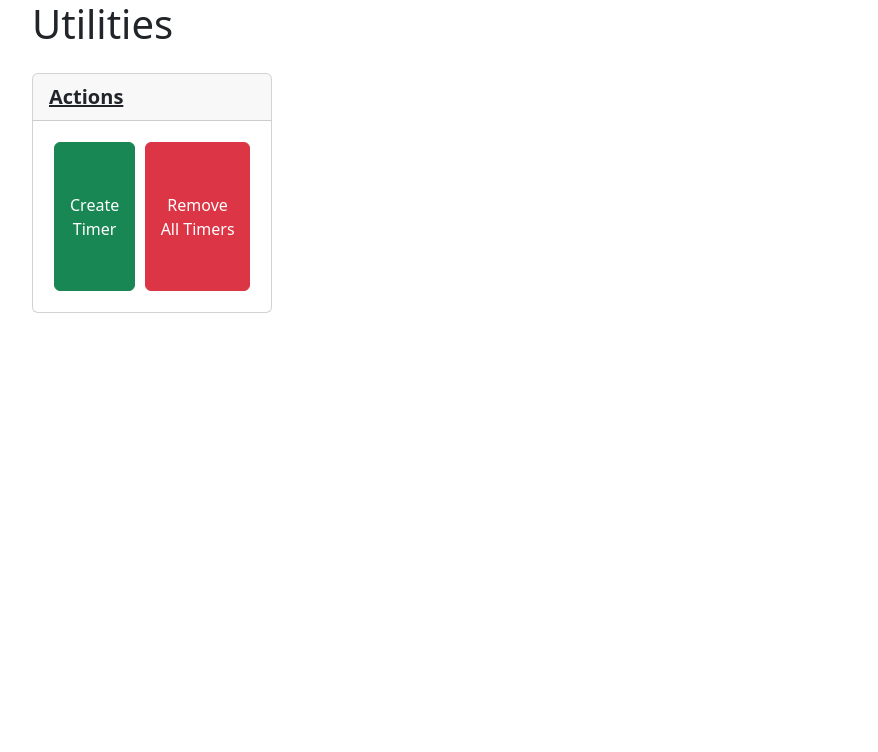
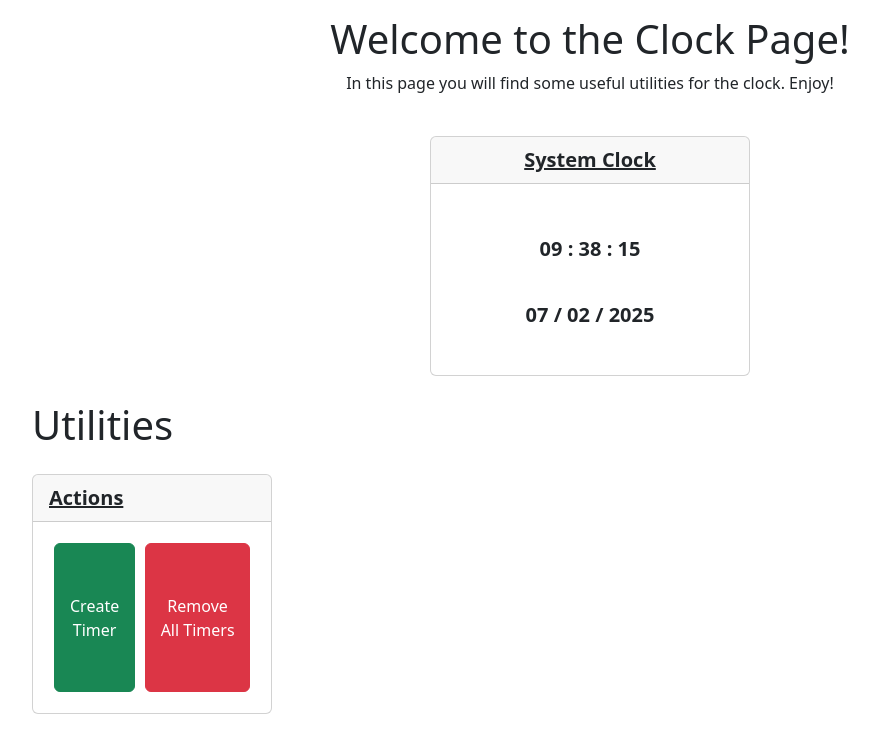
Before and after one commit to HectorJimMun/timer-website-angular, an Angular app: page / in a window 1280 px wide. Shown: the top 752 px of the page, without its empty margins (50-928 px from the left). Built offline with nearby package versions, Linux system fonts and the light colour scheme.

Commit message:
Added logic to display current system clock

```diff
--- a/src/app/app.component.html
+++ b/src/app/app.component.html
@@ -1,12 +1,19 @@
 <div class="container">
-    <h1>Utilities</h1>
-    <div class="card" style="width: 15rem; height: 15rem; margin-top: 25px;">
+    <div style="text-align: center; margin-top: 15px;">
+        <h1>Welcome to the Clock Page!</h1>
+        <p>In this page you will find some useful utilities for the clock. Enjoy!</p>
+    </div>
+
+    <app-clock style="display: flex; justify-content:center; align-items:center;"/>
+
+    <h1 style="margin-top: 25px;">Utilities</h1>
+    <div class="card" style="width: 15rem; height: 15rem; margin-top: 25px; margin-bottom: 25px;">
         <div class="card-header alarm-actions-title">
-          Actions
+            Actions
         </div>
         <div class="card-body alarm-actions-body">
-          <button type="button" class="btn btn-success action-btn" (click)="createTimer()">Create Timer</button>
-          <button type="button" class="btn btn-danger action-btn" (click)="removeAllTimers()">Remove All Timers</button>
+            <button type="button" class="btn btn-success action-btn" (click)="createTimer()">Create Timer</button>
+            <button type="button" class="btn btn-danger action-btn" (click)="removeAllTimers()">Remove All Timers</button>
         </div>
     </div>
     <app-timer-list [timerListData]="timerList" (removeTimerEvent)="removeTimer($event)"/>
--- a/src/app/app.component.ts
+++ b/src/app/app.component.ts
@@ -4,11 +4,12 @@ import { CommonModule } from '@angular/common';
 import { Timer } from './models/timer.model';
 import { TimerListComponent } from "./components/timer-list/timer-list.component";
 import { TimerServiceService } from './services/timer-service.service';
+import { ClockComponent } from './components/clock/clock.component';
 
 @Component({
   selector: 'app-root',
   standalone: true,
-  imports: [RouterOutlet, CommonModule, TimerListComponent],
+  imports: [RouterOutlet, CommonModule, TimerListComponent, ClockComponent],
   templateUrl: './app.component.html',
   styleUrl: './app.component.css'
 })
--- /dev/null
+++ b/src/app/components/clock/clock.component.css
@@ -0,0 +1,16 @@
+.clock-title {
+    font-size: 20px;
+    font-weight: bold;
+    text-decoration: underline;
+    display: flex;
+    justify-content: center;
+}
+
+.clock-body {
+    display: flex;
+    flex-direction: column;
+    justify-content: center;
+    align-items: center;
+    font-size: 20px;
+    font-weight: 700;
+}
--- /dev/null
+++ b/src/app/components/clock/clock.component.html
@@ -0,0 +1,9 @@
+<div class="card" style="width: 20rem; height: 15rem; margin-top: 25px;">
+    <div class="card-header clock-title">
+        System Clock
+    </div>
+    <div class="card-body clock-body">
+        <p style="margin-top: 20px;">{{clock.hours | number:'2.0-0'}} : {{clock.minutes | number:'2.0-0'}} : {{clock.seconds | number:'2.0-0'}}</p>
+        <p style="margin-top: 20px;">{{clock.day | number:'2.0-0'}} / {{clock.month | number:'2.0-0'}} / {{clock.year}} </p>
+    </div>
+</div>
--- /dev/null
+++ b/src/app/components/clock/clock.component.ts
@@ -0,0 +1,75 @@
+import { Component, inject, OnDestroy, OnInit } from '@angular/core';
+import { CommonModule, DatePipe } from '@angular/common';
+import { Clock } from '../../models/clock.model';
+
+@Component({
+    selector: 'app-clock',
+    standalone: true,
+    imports: [CommonModule],
+    providers: [DatePipe],
+    templateUrl: './clock.component.html',
+    styleUrl: './clock.component.css'
+})
+export class ClockComponent implements OnInit, OnDestroy{
+    private _intervalTimeOut = 1000;
+    public clock: Clock = new Clock();
+    public interval?: any;
+    private _datePipe = inject(DatePipe);
+
+    // Initialise the correct values for the clock
+    ngOnInit(): void {
+        // Create clock ID
+        let clockId = Math.trunc(Math.random() * 100);
+
+        // Get the current date
+        let currentDateTime = this._datePipe.transform((new Date), 'dd/MM/yyyy h:mm:ss');
+        let dateSplitted = currentDateTime!.split(" ");
+        let date = dateSplitted[0];
+        let time = dateSplitted[1];
+        dateSplitted = date.split("/");
+        let timeSplitted = time.split(":");
+
+        // Create clock
+        this.clock = {
+            id:         clockId,
+            day:        Number(dateSplitted[0]),
+            month:      Number(dateSplitted[1]),
+            year:       Number(dateSplitted[2]),
+            hours:      Number(timeSplitted[0]),
+            minutes:    Number(timeSplitted[1]),
+            seconds:    Number(timeSplitted[2])
+        }
+
+        // Start the interval
+        this.interval = setInterval(() => {this.updateClock();}, this._intervalTimeOut);
+    }
+
+    // Method triggered when the component is destroyed
+    ngOnDestroy(): void {
+        if (this.interval) {
+            clearInterval(this.interval);
+        }
+    }
+
+    // Method to refresh the date data during the interval
+    updateClock(): void {
+        // Get the current date
+        let currentDateTime = this._datePipe.transform((new Date), 'dd/MM/yyyy h:mm:ss');
+        let dateSplitted = currentDateTime!.split(" ");
+        let date = dateSplitted[0];
+        let time = dateSplitted[1];
+        dateSplitted = date.split("/");
+        let timeSplitted = time.split(":");
+
+        // Update clock
+        this.clock = {
+            id:         this.clock.id,
+            day:        Number(dateSplitted[0]),
+            month:      Number(dateSplitted[1]),
+            year:       Number(dateSplitted[2]),
+            hours:      Number(timeSplitted[0]),
+            minutes:    Number(timeSplitted[1]),
+            seconds:    Number(timeSplitted[2])
+        }
+    }
+}
--- a/src/app/components/timer/timer.component.ts
+++ b/src/app/components/timer/timer.component.ts
@@ -33,7 +33,7 @@ export class TimerComponent implements OnInit, OnDestroy {
     }
 
 
-    // Initialise the default values for the alarm
+    // Initialise the default values for the timer
     ngOnInit(): void {
         // Initialise the timer with the input data
         this.timer.id = this.timerData.id;
--- /dev/null
+++ b/src/app/models/clock.model.ts
@@ -0,0 +1,9 @@
+export class Clock {
+    id:         number = 0;
+    day:        number = 0;
+    month:      number = 0;
+    year:       number = 0;
+    hours:      number = 0;
+    minutes:    number = 0;
+    seconds:    number = 0;
+}
```
